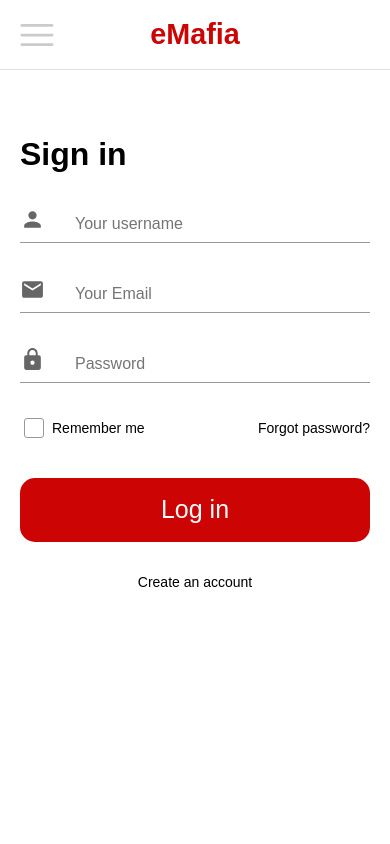
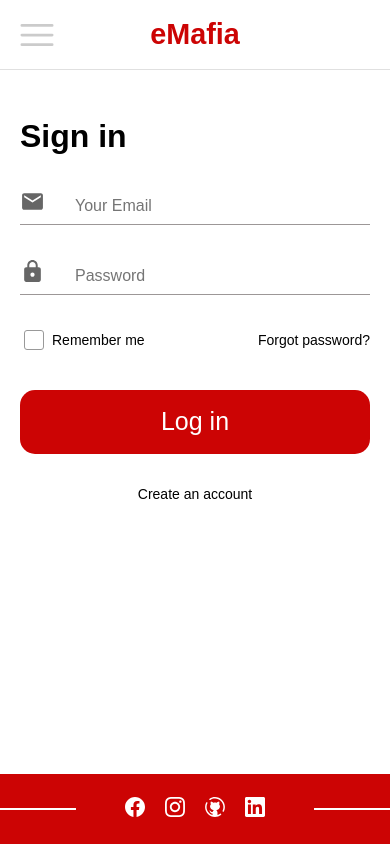
Before and after one commit to balicz3k/eMafia, a React (Create React App) app in the folder frontend/: page / in a window 390 px wide. Shown: the top 844 px of the page. Built offline with nearby package versions, Linux system fonts and the light colour scheme; no server answers.

Commit message:
refactor: Refactor footer and layout styles for improved responsiveness and alignment

```diff
--- a/frontend/src/components/footer/Footer.module.css
+++ b/frontend/src/components/footer/Footer.module.css
@@ -6,6 +6,7 @@
     align-items: center;
     display: flex;
     justify-content: center;
+    margin-bottom: 0;
 }
 
 .footerLogo{
--- a/frontend/src/components/loginForm/LoginForm.jsx
+++ b/frontend/src/components/loginForm/LoginForm.jsx
@@ -53,7 +53,7 @@ const LoginForm = () => {
           <h2 className={styles.formTitle}>Sign in</h2>
           <form onSubmit={handleSubmit}>
 
-            <div className={styles.formGroup}>
+            {/* <div className={styles.formGroup}>
               <label htmlFor="username">
                 <MdPerson size={25} />
               </label>
@@ -66,7 +66,7 @@ const LoginForm = () => {
                 onChange={handleChange}
                 required
               />
-            </div>
+            </div> */}
 
             <div className={styles.formGroup}>
               <label htmlFor="email">
--- a/frontend/src/components/loginForm/LoginForm.module.css
+++ b/frontend/src/components/loginForm/LoginForm.module.css
@@ -2,9 +2,11 @@
     display: flex;
     flex-direction: column;
     align-items: center;
-    justify-content: center;
+    justify-content: start;
     position: relative;
     width: 100%;
+    min-height: calc(100vh - 140px - 4rem);
+    margin-top: 2rem;
 }
 
 .formTitle {
@@ -13,6 +15,7 @@
     color: #000000;
     margin-bottom: 2rem;
     font-family: DM Sans, sans-serif;
+    margin-block-start: 0;
 }
 
 .signinForm {
--- a/frontend/src/layouts/mainLayout/MainLayout.module.css
+++ b/frontend/src/layouts/mainLayout/MainLayout.module.css
@@ -8,14 +8,12 @@
 }
 
 .mainContent {
-  flex-grow: 1;
+  flex: 1;
   width: 100%;
-  padding-top: 1.5rem;
-  padding-bottom: 1.5rem;
-  padding-left: 1rem;
-  padding-right: 1rem;
   box-sizing: border-box;
   max-width: 100%;
+  display: flex;
+  flex-direction: column;
 }
 
 .mainContent img,
--- a/frontend/src/views/loginView/LoginView.module.css
+++ b/frontend/src/views/loginView/LoginView.module.css
@@ -3,7 +3,7 @@
   flex-direction: row; /* Domyślnie, ale warto to określić */
   justify-content: space-between; /* Rozdziela kolumny */
   align-items: center; /* Wyśrodkowuje elementy w pionie */
-  height: 100vh; /* Wysokość na 100% widoku */
+  flex: 1;
 }
 
 .leftColumn, .rightColumn {
@@ -24,14 +24,21 @@
   }
 
   .leftColumn {
-    width: 100vh; /* Lewa kolumna zajmuje całą szerokość */
-    padding: 1rem 1.5rem; /* Dodaj trochę więcej paddingu po bokach */
+    width: 100%; /* Lewa kolumna zajmuje całą szerokość */
+    padding: 1rem 1rem; /* Dodaj trochę więcej paddingu po bokach */
     justify-items: content; /* Wyśrodkowanie w poziomie */
     align-items: flex-start; /* Wyśrodkowanie w pionie */
-    padding-top: 15px;
   }
 
   .mainContainer {
     flex-direction: column; /* Na wszelki wypadek, gdyby prawa kolumna była flex-ordered */
+    padding-bottom: 0;
   }
 }
+
+@media screen and (min-width: 769px) and (max-width: 1024px) {
+  .mainContainer {
+    min-height: 0; /* Usuwamy min-height */
+    height: auto; /* Wysokość bazuje na zawartości */
+  }
+}
```
